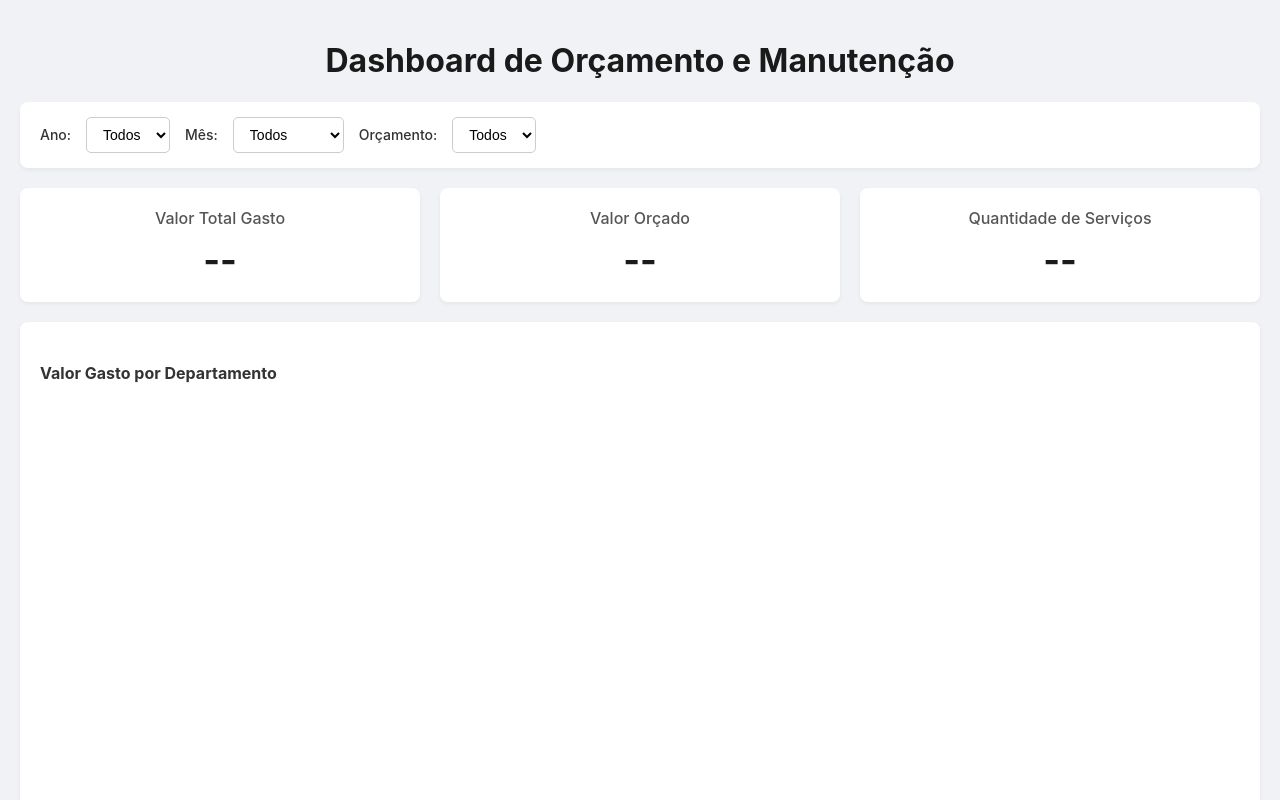
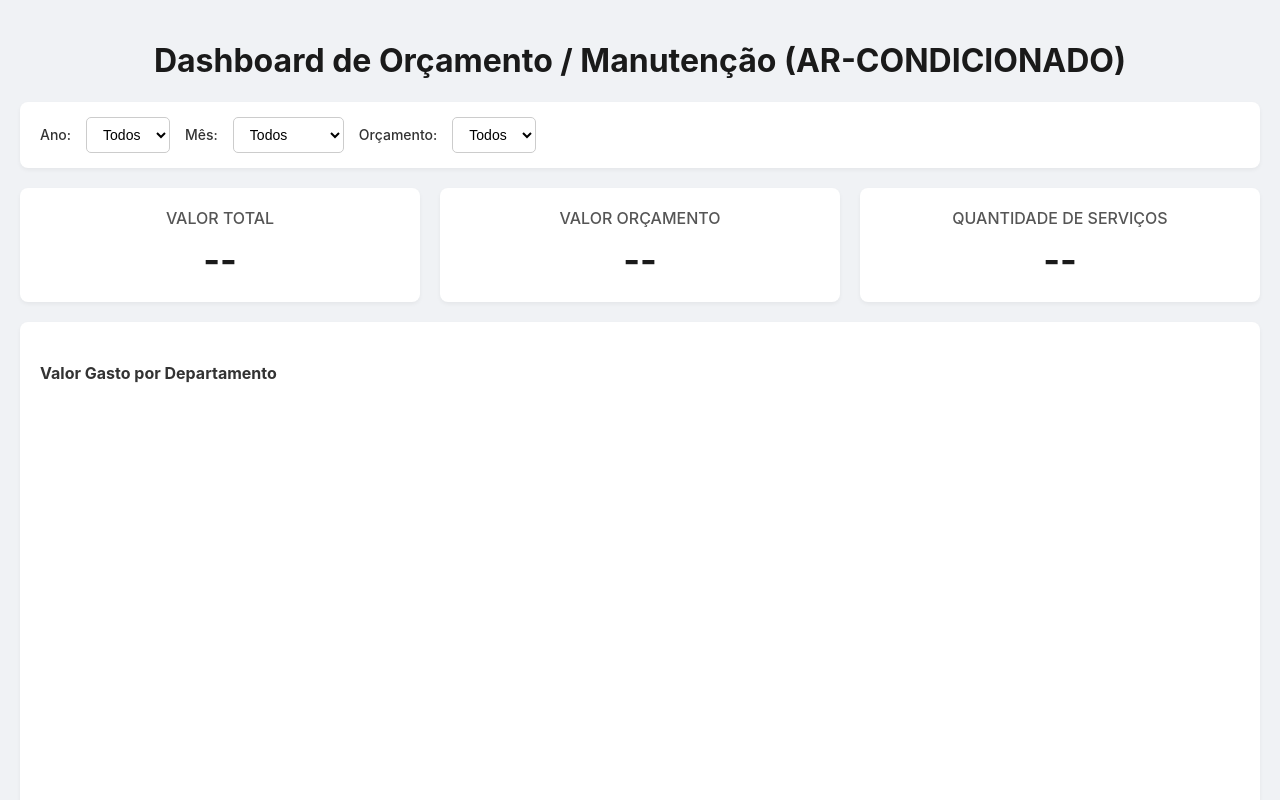
Before and after one commit to jussierlourenco-asseadm/backend-dashboard-ar, a website: page index.html in a window 1280 px wide. Shown: the top 800 px of the page. Drawn offline with nearby package versions, Linux system fonts and the light colour scheme; no server answers.

Commit message:
index.html

```diff
--- a/index.html
+++ b/index.html
@@ -34,7 +34,7 @@
     </style>
 </head>
 <body>
-    <h1>Dashboard de Orçamento e Manutenção</h1>
+    <h1>Dashboard de Orçamento / Manutenção (AR-CONDICIONADO)</h1>
 
     <div class="dashboard">
         <!-- SEÇÃO 1: FILTROS -->
@@ -52,9 +52,9 @@
 
         <!-- SEÇÃO 2: KPIs -->
         <div class="kpi-container">
-            <div class="kpi-card"><h3>Valor Total Gasto</h3><p id="kpi-valor-total">--</p></div>
-            <div class="kpi-card"><h3>Valor Orçado</h3><p id="kpi-valor-orcado">--</p></div>
-            <div class="kpi-card"><h3>Quantidade de Serviços</h3><p id="kpi-qtd-servicos">--</p></div>
+            <div class="kpi-card"><h3>VALOR TOTAL</h3><p id="kpi-valor-total">--</p></div>
+            <div class="kpi-card"><h3>VALOR ORÇAMENTO</h3><p id="kpi-valor-orcado">--</p></div>
+            <div class="kpi-card"><h3>QUANTIDADE DE SERVIÇOS</h3><p id="kpi-qtd-servicos">--</p></div>
         </div>
 
         <!-- SEÇÃO 3: GRÁFICOS E TABELAS -->
```
